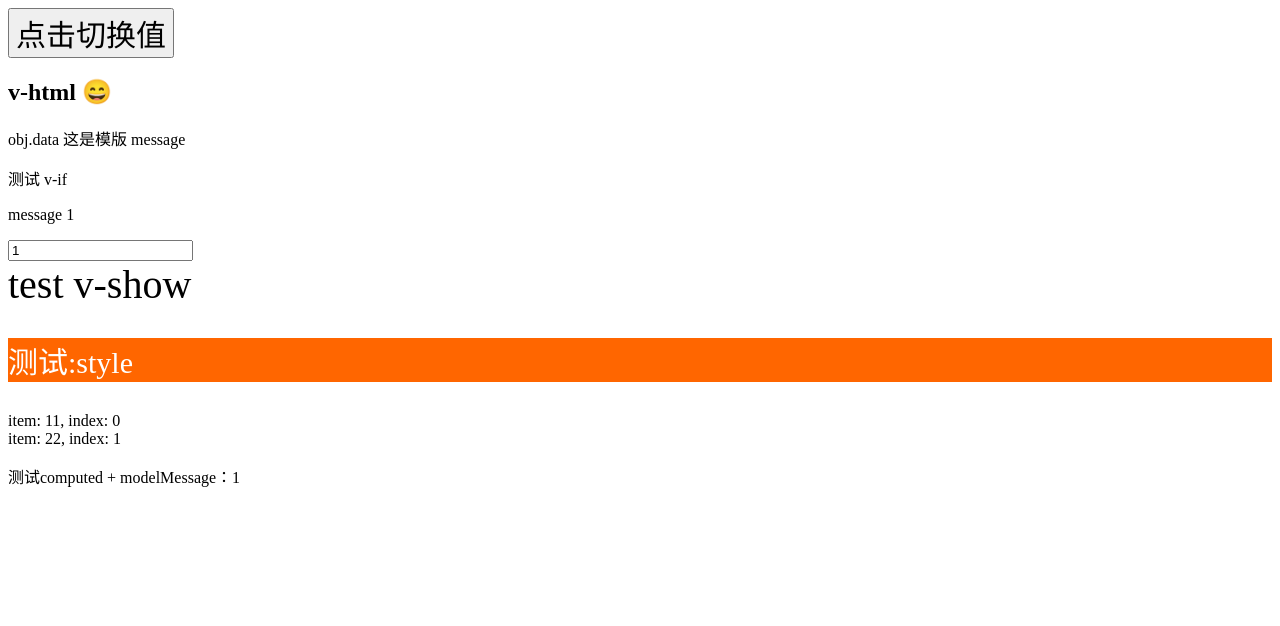
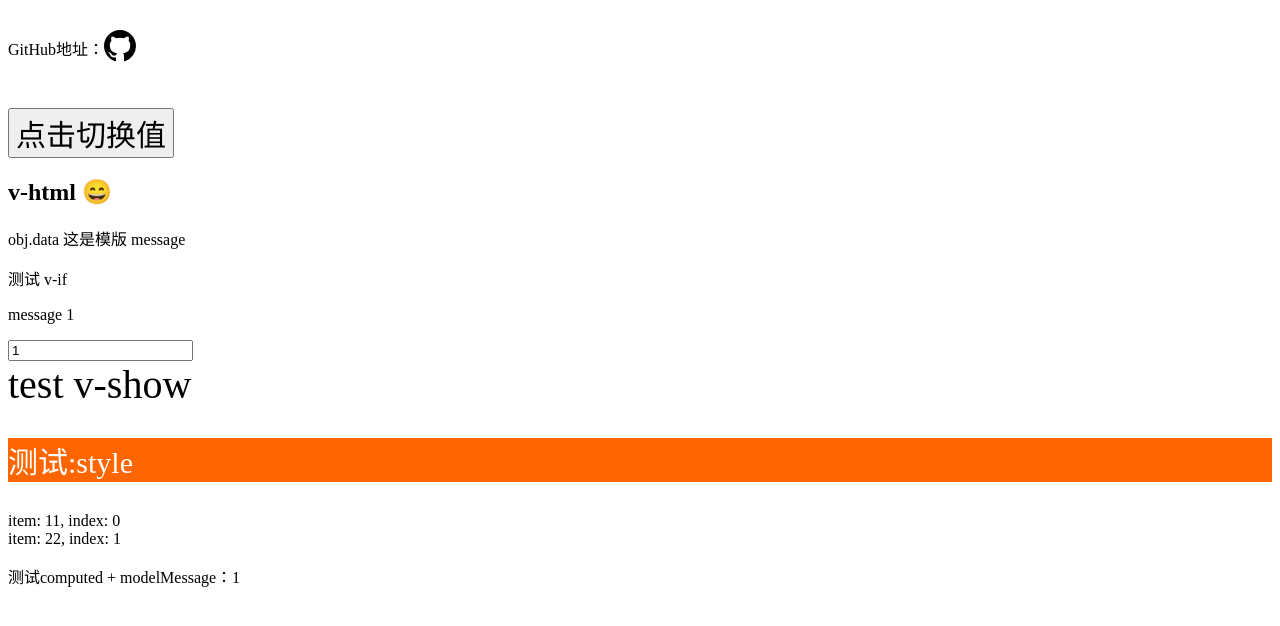
Before and after one commit to wunci/euv, a website with bundled scripts: page index.html in a window 1280 px wide. Built offline with nearby package versions, Linux system fonts and the light colour scheme.

Commit message:
update: 示例修改

```diff
--- a/index.html
+++ b/index.html
@@ -4,9 +4,38 @@
     <meta charset="UTF-8" />
     <meta name="viewport" content="width=device-width, initial-scale=1.0" />
     <title>simple Vue</title>
-    <style></style>
+    <style>
+      nav {
+        display: flex;
+        align-items: center;
+        height: 80px;
+        margin-bottom: 20px;
+      }
+    </style>
   </head>
   <body>
+    <nav>
+      GitHub地址：
+      <a
+        target="_blank"
+        style="text-decoration:none;"
+        href="https://github.com/wclimb/euv"
+      >
+        <svg
+          class="github"
+          fill="#000"
+          height="32"
+          version="1.1"
+          viewBox="0 0 16 16"
+          width="32"
+        >
+          <path
+            fill-rule="evenodd"
+            d="M8 0C3.58 0 0 3.58 0 8c0 3.54 2.29 6.53 5.47 7.59.4.07.55-.17.55-.38 0-.19-.01-.82-.01-1.49-2.01.37-2.53-.49-2.69-.94-.09-.23-.48-.94-.82-1.13-.28-.15-.68-.52-.01-.53.63-.01 1.08.58 1.23.82.72 1.21 1.87.87 2.33.66.07-.52.28-.87.51-1.07-1.78-.2-3.64-.89-3.64-3.95 0-.87.31-1.59.82-2.15-.08-.2-.36-1.02.08-2.12 0 0 .67-.21 2.2.82.64-.18 1.32-.27 2-.27.68 0 1.36.09 2 .27 1.53-1.04 2.2-.82 2.2-.82.44 1.1.16 1.92.08 2.12.51.56.82 1.27.82 2.15 0 3.07-1.87 3.75-3.65 3.95.29.25.54.73.54 1.48 0 1.07-.01 1.93-.01 2.2 0 .21.15.46.55.38A8.013 8.013 0 0 0 16 8c0-4.42-3.58-8-8-8z"
+          ></path>
+        </svg>
+      </a>
+    </nav>
     <div id="div1">
       <button style="font-size:30px;" v-click="fn">点击切换值</button>
       <p v-html="html"></p>
```
